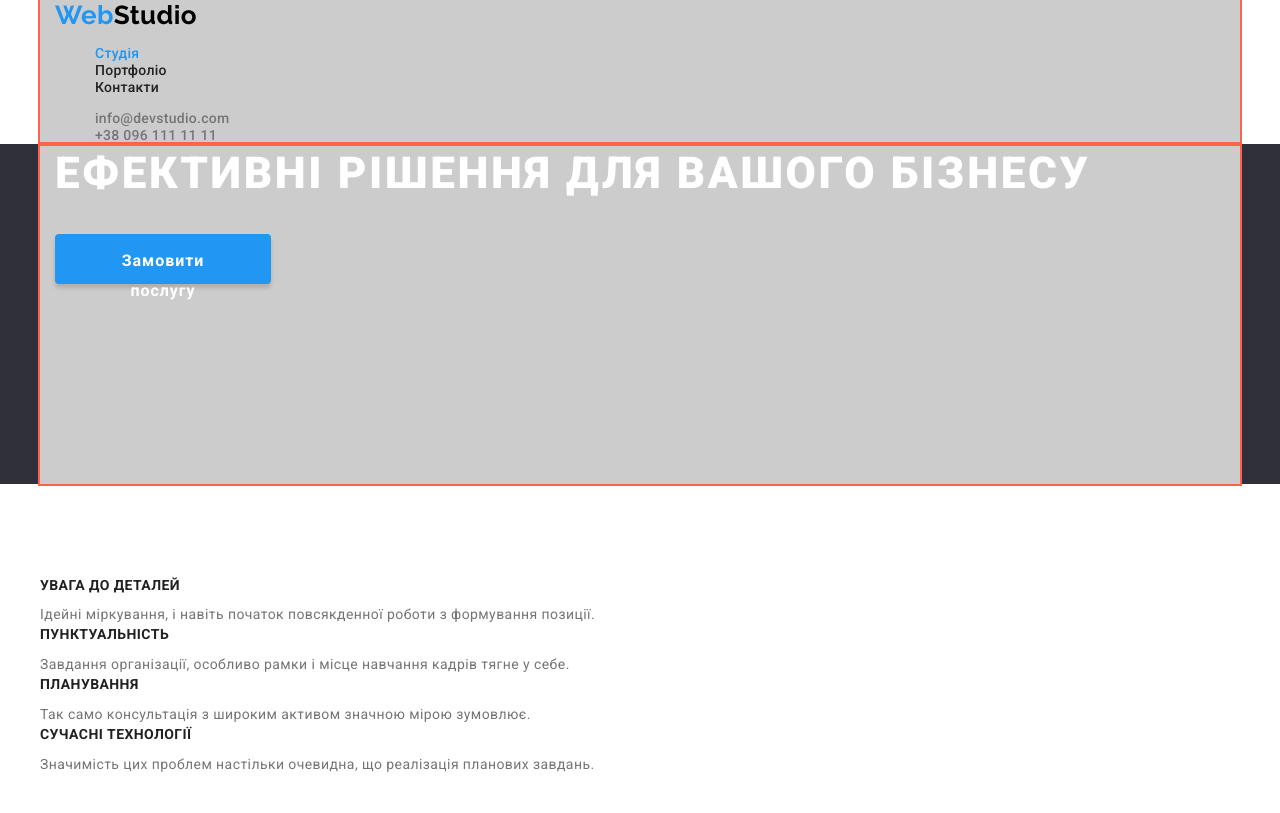
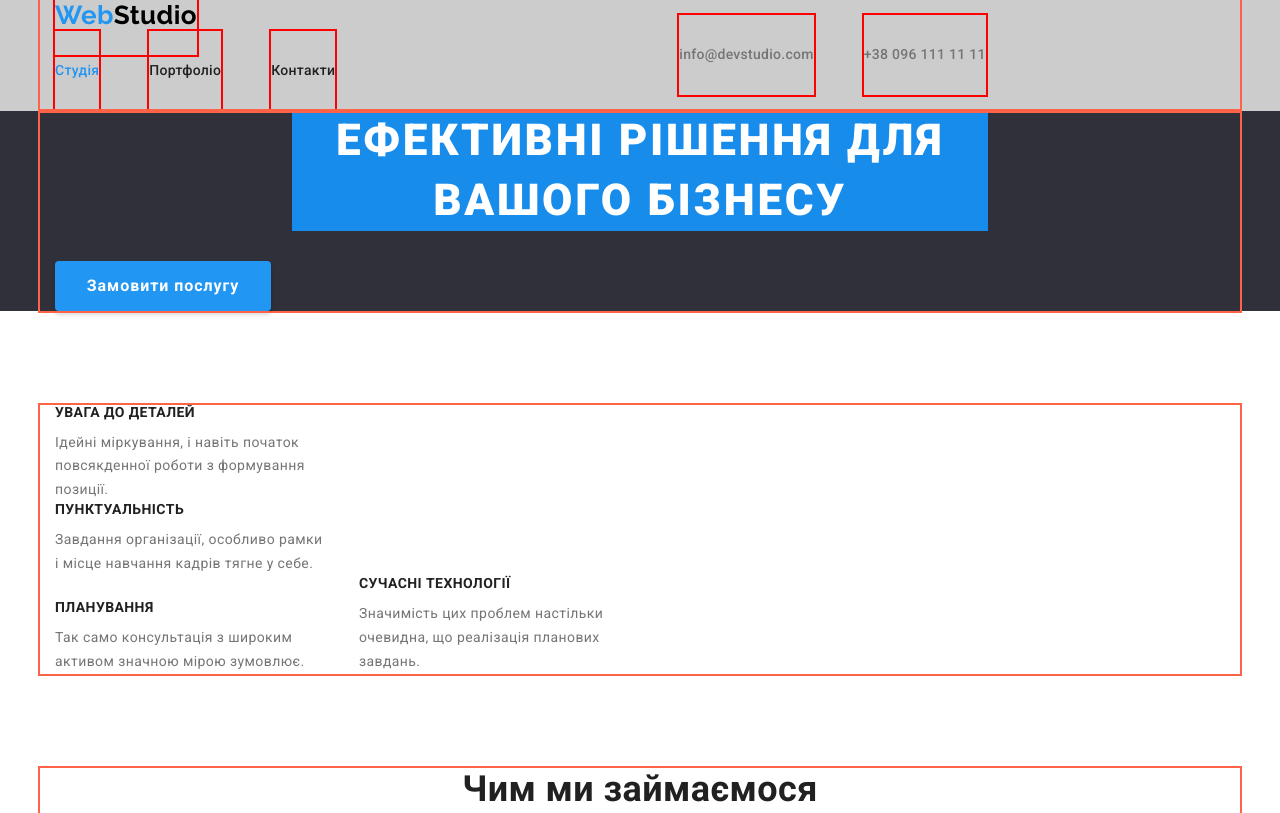
Before and after one commit to Mis25786/goit-markup-hw-03, a plain HTML site: page index.html in a window 1280 px wide. Shown: the top 813 px of the page. Drawn offline with nearby package versions, Linux system fonts and the light colour scheme.

Commit message:
hw-3 -process

```diff
--- a/css/styles.css
+++ b/css/styles.css
@@ -25,9 +25,14 @@ a,
 h1,
 h2,
 h3,
-h4,
+h4 {
+  margin: 0 0;
+}
+
+ul,
 img {
-  margin: 0 auto;
+  margin: 0 0;
+  padding-left: 0;
 }
 
 /* удалення крапочок напроти пунктів списку */
@@ -36,43 +41,86 @@ ul {
 }
 
 .container {
+  margin-top: 0;
+  margin-bottom: 0;
   margin-left: auto;
   margin-right: auto;
   padding-left: 15px;
   padding-right: 15px;
   width: 1200px;
-  background-color: #ccc;
   outline: 2px solid tomato;
 }
 
 /* шапка */
-/* логотип */
-.logo {
-  color: var(--accent-color);
+
+.site .container {
+  display: flex;
+  align-items: center;
 }
 
-.logo-link {
-  text-decoration: none;
+/* логотип */
+
+.container .logo-link {
+  /* display: block; */
+  padding-top: 24px;
+  padding-bottom: 25px;
+
+  margin-right: 93px;
+
   font-family: "Raleway", sans-serif;
   font-weight: 700;
   font-size: 26px;
   line-height: 1.19;
+  text-decoration: none;
+
   color: var(--color-logo-primary);
+  outline: 2px solid red;
+}
+
+.container .logo {
+  color: var(--accent-color);
 }
 
 /* навігація сайту */
+
+.site {
+  background-color: #ccc;
+}
+
+.site-pagination {
+  display: flex;
+
+  margin-top: 0;
+  margin-bottom: 0;
+  margin-right: 344px;
+}
+
 .site-pagination .link:hover,
 .site-pagination .link:focus {
   color: var(--accent-color);
 }
 
 .site-pagination .link {
+  display: block;
+  padding-top: 32px;
+  padding-bottom: 32px;
+
   text-decoration: none;
   font-weight: 500;
   font-size: 14px;
   line-height: 1.14;
   letter-spacing: 0.02em;
+
   color: var(--color-nav);
+  outline: 2px solid red;
+}
+
+.site-pagination .item {
+  margin-right: 50px;
+}
+
+.site-pagination .item:last-child {
+  margin-right: 0;
 }
 
 .site-pagination .link.current {
@@ -80,7 +128,11 @@ ul {
 }
 
 .site-contacts {
-  margin: 0;
+  display: flex;
+}
+
+.site-contacts .item + .item {
+  margin-left: 50px;
 }
 
 .site .site-link:hover,
@@ -89,12 +141,18 @@ ul {
 }
 
 .site .site-link {
+  display: block;
+  padding-top: 32px;
+  padding-bottom: 32px;
+
   font-weight: 500;
   font-size: 14px;
   line-height: 1.14;
   letter-spacing: 0.02em;
   text-decoration: none;
+
   color: var(--primary-color-text);
+  outline: 2px solid red;
 }
 
 /* сторінка портфоліо */
@@ -144,30 +202,39 @@ ul {
 }
 
 .promo-title {
-  display: inline-block;
-  width: 696;
+  margin-right: auto;
+  margin-left: auto;
   margin-bottom: 30px;
+  width: 696px;
+  text-align: center;
+
+  background-color: #188ceb;
+
   font-weight: 900;
   font-size: 44px;
   line-height: 1.36;
   letter-spacing: 0.06em;
-  text-align: center;
   text-transform: uppercase;
   color: var(--color-text-promo);
 }
 
 .promo-button.box {
+  display: inline-block;
+  /* padding: 10px 32px; */
+  width: 216px;
+  height: 50px;
+  margin-left: auto;
+  margin-right: auto;
+  border-radius: 4px;
+  align-items: center;
+  text-align: center;
+
   font-family: "Roboto";
   font-weight: 700;
   font-size: 16px;
   line-height: 1.88;
   letter-spacing: 0.06em;
-  padding: 10px 32px;
-  width: 216px;
-  height: 50px;
-  border-radius: 4px;
-  text-align: center;
-  margin-bottom: 200px;
+
   background-color: var(--accent-color);
   color: var(--color-text-promo);
   border-color: transparent;
@@ -190,6 +257,8 @@ ul {
   color: var(--color-text-promo);
 }
 
+/* наші особливості */
+
 .section {
   margin: 94px auto;
 }
@@ -205,16 +274,45 @@ ul {
 }
 
 .section .text {
+  width: 270px;
+
   margin-top: 0;
   margin-bottom: 0;
   font-size: 14px;
   line-height: 1.71;
 }
 
+.section .item {
+  display: inline-block;
+  margin-right: 30px;
+}
+
+.section .item:last-child {
+  margin-right: 0;
+}
+
+/* чим ми займаємось */
+
+.galery .item {
+  display: inline-block;
+  margin-right: 30px;
+  margin-bottom: 94px;
+  /* margin: 0;
+  padding: 0; */
+}
+
+.galery .item:last-child {
+  margin-right: 0;
+}
+
 .galery-title {
+  margin-bottom: 50px;
+
   font-weight: 700;
   font-size: 36px;
   line-height: 1.17;
+  text-align: center;
+
   color: var(--primary-color-title);
 }
 
@@ -241,11 +339,23 @@ ul {
   background-color: var(--color-bg-hero);
 }
 
-.hero-meta {
+.hero .hero-meta {
+  display: inline-block;
+  margin-right: 30px;
+  margin-bottom: 94px;
+
   background-color: var(--primary-color-bacground);
 }
 
+.hero .hero-meta:last-child {
+  margin-right: 0;
+}
+
 .hero-title {
+  padding-top: 94px;
+  padding-bottom: 50px;
+  text-align: center;
+
   font-weight: 700;
   font-size: 36px;
   line-height: 1.17;
--- a/index.html
+++ b/index.html
@@ -26,18 +26,22 @@
             ><span class="logo">Web</span>Studio</a
           >
           <ul class="site-pagination">
-            <li><a href="./index.html" class="link current">Студія</a></li>
-            <li><a href="./portfolio.html" class="link">Портфоліо</a></li>
-            <li><a href="#" class="link">Контакти</a></li>
+            <li class="item">
+              <a href="./index.html" class="link current">Студія</a>
+            </li>
+            <li class="item">
+              <a href="./portfolio.html" class="link">Портфоліо</a>
+            </li>
+            <li class="item"><a href="#" class="link">Контакти</a></li>
           </ul>
         </nav>
         <ul class="site-contacts">
-          <li>
+          <li class="item">
             <a class="site-link" href="mailto:info@devstudio.com"
               >info@devstudio.com</a
             >
           </li>
-          <li>
+          <li class="item">
             <a class="site-link" href="tel:+380961111111">+38 096 111 11 11</a>
           </li>
         </ul>
@@ -56,41 +60,44 @@
       </section>
       <!--наші особливості-->
       <section class="section">
+        <div class="container">
           <ul>
-          <li>
+            <li class="item">
               <h3 class="section-title">увага до деталей</h3>
               <p class="text">
                 Ідейні міркування, і навіть початок повсякденної роботи з
                 формування позиції.
               </p>
-          </li>
+            </li class="item">
             <li>
               <h3 class="section-title">пунктуальність</h3>
               <p class="text">
-              Завдання організації, особливо рамки і місце навчання кадрів тягне
-              у себе.
+                Завдання організації, особливо рамки і місце навчання кадрів
+                тягне у себе.
               </p>
             </li>
-          <li>
+            <li class="item">
               <h3 class="section-title">планування</h3>
               <p class="text">
                 Так само консультація з широким активом значною мірою зумовлює.
               </p>
             </li>
-          <li>
+            <li class="item">
               <h3 class="section-title">сучасні технології</h3>
               <p class="text">
-              Значимість цих проблем настільки очевидна, що реалізація планових
-              завдань.
+                Значимість цих проблем настільки очевидна, що реалізація
+                планових завдань.
               </p>
             </li>
           </ul>
+        </div>
       </section>
       <!--чим займаємось-->
       <section class="galery">
+        <div class="container">
           <h2 class="galery-title">Чим ми займаємося</h2>
           <ul>
-          <li>
+            <li class="item">
               <img
                 src="./images/box1.jpg"
                 alt="людина займаєтся програмуванням сайтів"
@@ -98,7 +105,7 @@
                 height="294"
               />
             </li>
-          <li>
+            <li class="item">
               <img
                 src="./images/box2.jpg"
                 alt="людина займаєтся розробкою мобільних додатків"
@@ -106,7 +113,7 @@
                 height="294"
               />
             </li>
-          <li>
+            <li class="item">
               <img
                 src="./images/box3.jpg"
                 alt="людина робить дизайн для сайта"
@@ -115,9 +122,11 @@
               />
             </li>
           </ul>
+        </div>
       </section>
       <!--герої-->
       <section class="hero">
+        <div class="container">
           <h2 class="hero-title">Наша команда</h2>
           <ul>
             <li class="hero-meta">
@@ -161,10 +170,12 @@
               <p class="hero-text">UI Designer</p>
             </li>
           </ul>
+        </div>
       </section>
     </main>
     <!--підвал-->
     <footer class="contacts">
+      <div class="container">
         <a href="./index.html" class="logo-link">
           <span class="logo">Web</span>Studio</a
         >
@@ -191,6 +202,7 @@
             </li>
           </ul>
         </address>
+      </div>
     </footer>
   </body>
 </html>
```
Lines whose indentation alone changed are shown as unchanged.
